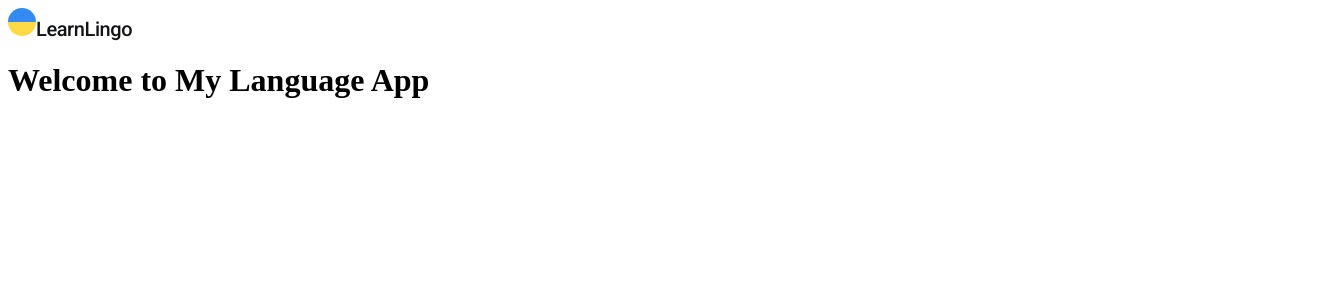
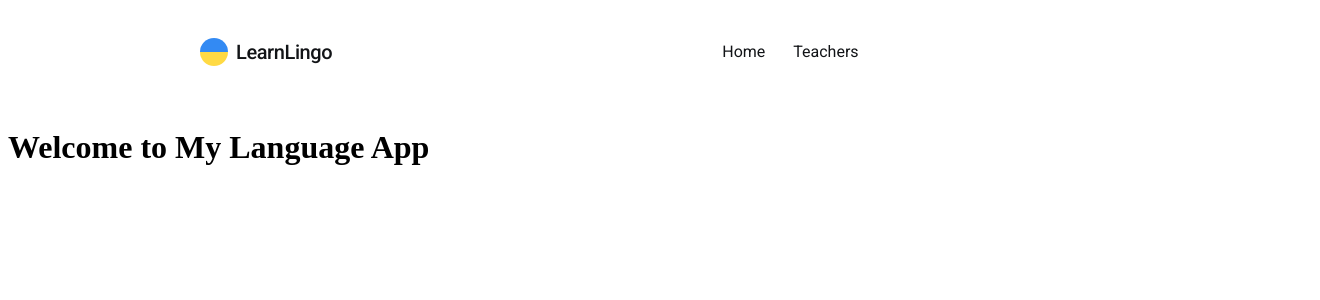
Before and after one commit to PetroGal/LearnLingo, a React (Vite) app: page / in a window 1280 px wide. Shown: the top 300 px of the page, 1320 px wide, since content can reach past the window. Built offline with nearby package versions, Linux system fonts and the light colour scheme; no server answers; the database is empty.

Commit message:
created and styled header navigation links

```diff
--- a/src/components/Header/Header.jsx
+++ b/src/components/Header/Header.jsx
@@ -5,12 +5,24 @@ import css from "./Header.module.css"
 export default function Header() {
   return (
     <header>
+      <div className={css.headerContainer}>
+        <div className={css.headerWrapper}>
           <NavLink to='/' className={css.logo}>
             <svg className={css.logoIcon} width='28' height='28'>
               <use href='/icons.svg#icon-logo'></use>
             </svg>
             LearnLingo
           </NavLink>
+          <div className={css.navWrapper}>
+            <NavLink to='/home' className={css.homeLink}>
+              Home
+            </NavLink>
+            <NavLink to='/teachers' className={css.teachersLink}>
+              Teachers
+            </NavLink>
+          </div>
+        </div>
+      </div>
     </header>
   )
 }
--- a/src/components/Header/Header.module.css
+++ b/src/components/Header/Header.module.css
@@ -1,4 +1,36 @@
+.headerContainer {
+  width: 1184px;
+  height: 48px;
+  padding: 20px 64px 32px;
+  background: #fff;
+}
+
+.headerWrapper {
+  display: flex;
+  align-items: center;
+  margin-left: 128px;
+}
+
+.navWrapper {
+  display: flex;
+  width: 661px;
+  height: 28px;
+  padding-top: 10px;
+  padding-bottom: 10px;
+  gap: 28px;
+  align-items: center;
+}
+
+.logoIcon {
+  width: 28px;
+  height: 28px;
+  margin-right: 8px;
+}
+
 .logo {
+  display: flex;
+  margin-right: 390px;
+  align-items: center;
   text-decoration: none;
   color: #121417;
   font-family: Roboto;
@@ -9,7 +41,13 @@
   letter-spacing: -0.4px;
 }
 
-.logoIcon {
-  width: 28px;
-  height: 28px;
+.homeLink,
+.teachersLink {
+  text-decoration: none;
+  color: #121417;
+  font-family: Roboto;
+  font-size: 16px;
+  font-style: normal;
+  font-weight: 400;
+  line-height: 1.25;
 }
--- a/src/styles.css
+++ b/src/styles.css
@@ -8,7 +8,7 @@ body {
   margin: 0;
   padding: 0;
   overflow-x: hidden;
-  font-family: "Inter", sans-serif;
+  font-family: "Roboto", sans-serif;
   background: #fff;
 }
 
```
Lines whose indentation alone changed are shown as unchanged.
